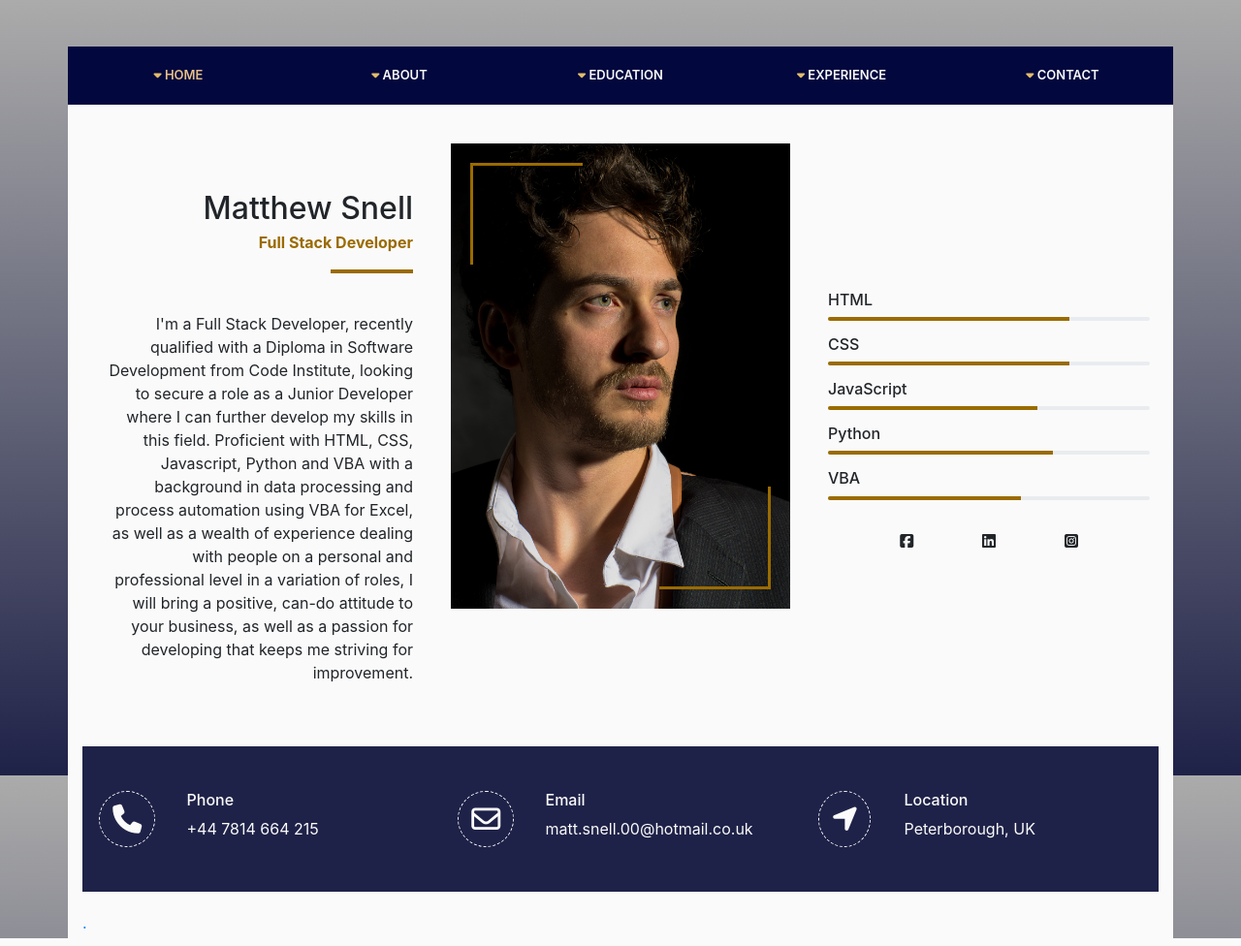
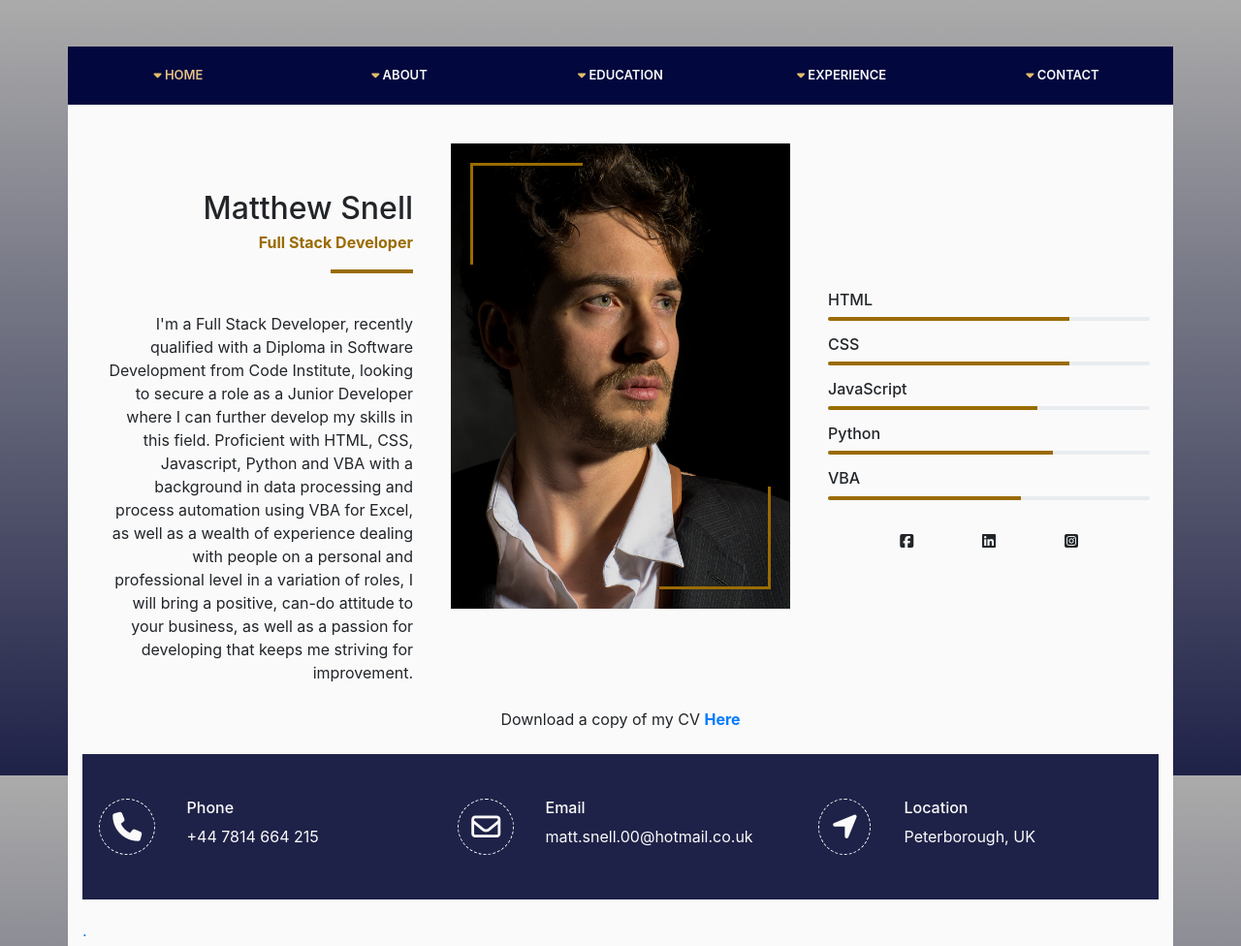
Before and after one commit to Matte-gtr/online_CV, a Django app: page / in a window 1280 px wide. Shown: the whole page at 97% size. Run offline with Django 3.2, Linux system fonts and the light colour scheme; some libraries are stand-ins or nearby versions.

Commit message:
add CV download link

```diff
--- a/home/templates/home/home.html
+++ b/home/templates/home/home.html
@@ -65,4 +65,7 @@
             </div>
         </div>
     </div>
+    <div class="order-4 col-12 text-center mt-2">
+        <p class="mb-0">Download a copy of my CV <a href="{{ MEDIA_URL }}Matthew Snell CV.docx"><strong>Here</strong></a></p>
+    </div>
 {% endblock %}
--- a/templates/base.html
+++ b/templates/base.html
@@ -70,7 +70,7 @@
 
                 </div>
             </div>
-            <div class="row mt-4 mb-5">
+            <div class="row mt-4 mb-4">
 
                 {% block content %}
                 {% endblock %}
```
Also changed, not shown: 1 other file.
